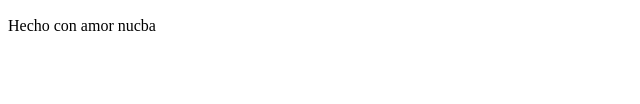
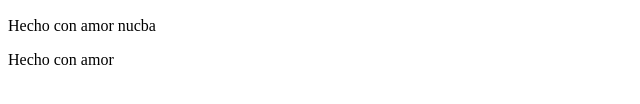
Before and after one commit to BlasTorres626/mi-primer-git, a plain HTML site: page index.html in a window 1280 px wide. Shown: the part 166-270 px from the top of the page, without its empty margins (0-640 px from the left). Drawn offline with Linux system fonts and the light colour scheme.

Commit message:
mi-primer-commit

```diff
--- a/index.html
+++ b/index.html
@@ -16,6 +16,7 @@
     </section>
     <footer>
         <p>Hecho con amor nucba</p>
+        <p>Hecho con amor</p>
     </footer>
 </body>
 </html>
```
